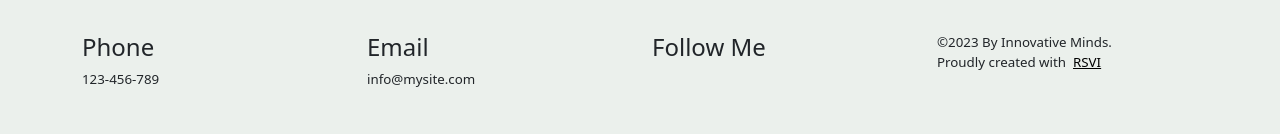
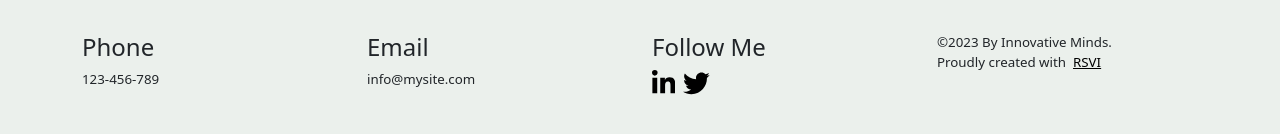
Before and after one commit to Shadab06/imn4_assignments, a React (Create React App) app: page / in a window 1280 px wide. Shown: the part 886-1020 px from the top of the page. Built offline with nearby package versions, Linux system fonts and the light colour scheme.

Commit message:
fixed links

```diff
--- a/src/components/Footer.js
+++ b/src/components/Footer.js
@@ -1,7 +1,7 @@
 import React, { Component } from "react";
 import "../App.css";
-// import { FontAwesomeIcon } from "@fortawesome/react-fontawesome";
-// import { faLinkedinIn, faTwitter } from "@fortawesome/free-brands-svg-icons";
+import { FontAwesomeIcon } from "@fortawesome/react-fontawesome";
+import { faLinkedinIn, faTwitter } from "@fortawesome/free-brands-svg-icons";
 class Footer extends Component {
   render() {
     return (
@@ -19,7 +19,12 @@ class Footer extends Component {
             </div>
             <div className="col">
               <h4>Follow Me</h4>
-
+              <a href="https://www.linkedin.com/company/rehabilitation-society-of-visually-impaired/">
+                             <FontAwesomeIcon icon={faLinkedinIn} size="2x" className="" />
+                           </a>
+                           <a href="#twitterLink">
+                             <FontAwesomeIcon icon={faTwitter} size="2x" className="mx-2" />
+                           </a>
             </div>
             <div className="col">
               <p>
--- a/src/components/Home.js
+++ b/src/components/Home.js
@@ -21,9 +21,9 @@ const Home = (props) =>  {
                  <h3> A Bit About Me </h3>
                  <p> I'm a paragraph. Click here to add your own text and edit me.
                  I’m a great place for you to tell a story and let your users know a little more about you. </p>
-                 <button onClick={() => history.push('/Resume.js')} class="main-button resume-btn"> Resume </button>
-                 <button onClick={() => history.push('/Projects.js')} class="main-button project-btn"> Projects </button>
-                  <button onClick={() => history.push('/Contact.js')} class="main-button contact-btn"> Contact </button>
+                 <button onClick={() => history.push('/Resume')} class="main-button resume-btn"> Resume </button>
+                 <button onClick={() => history.push('/Projects')} class="main-button project-btn"> Projects </button>
+                <button onClick={() => history.push('/Contact')} class="main-button contact-btn"> Contact </button>
                </div>
             </Col>
           </Row>
```
